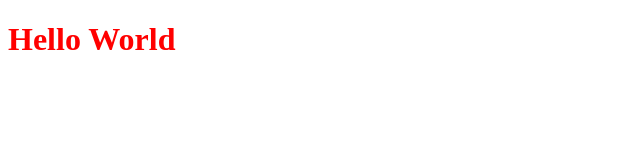
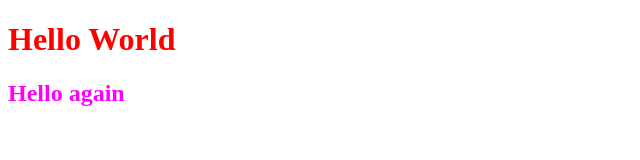
Before and after one commit to BekboLotG/my-site, a plain HTML site: page index.html in a window 1280 px wide. Shown: the whole page, without its empty margins (0-640 px from the left). Drawn offline with Linux system fonts and the light colour scheme.

Commit message:
add subtitle

```diff
--- a/index.html
+++ b/index.html
@@ -9,5 +9,6 @@
 </head>
 <body>
   <h1>Hello World</h1>
+  <h2>Hello again</h2>
 </body>
 </html>
--- a/style.css
+++ b/style.css
@@ -1,3 +1,7 @@
 h1 {
     color: red;
 }
+
+h2 {
+    color: fuchsia;
+}
```
